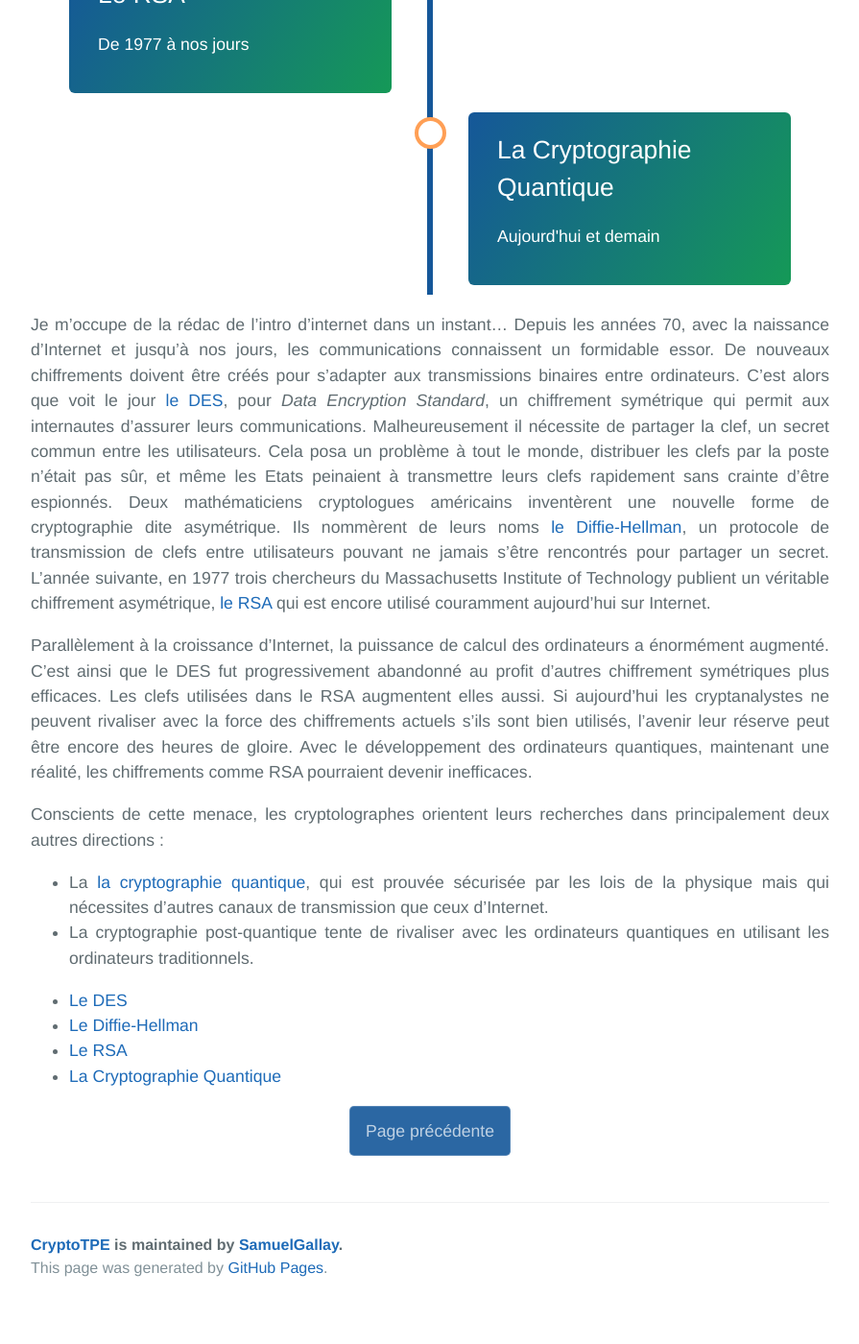
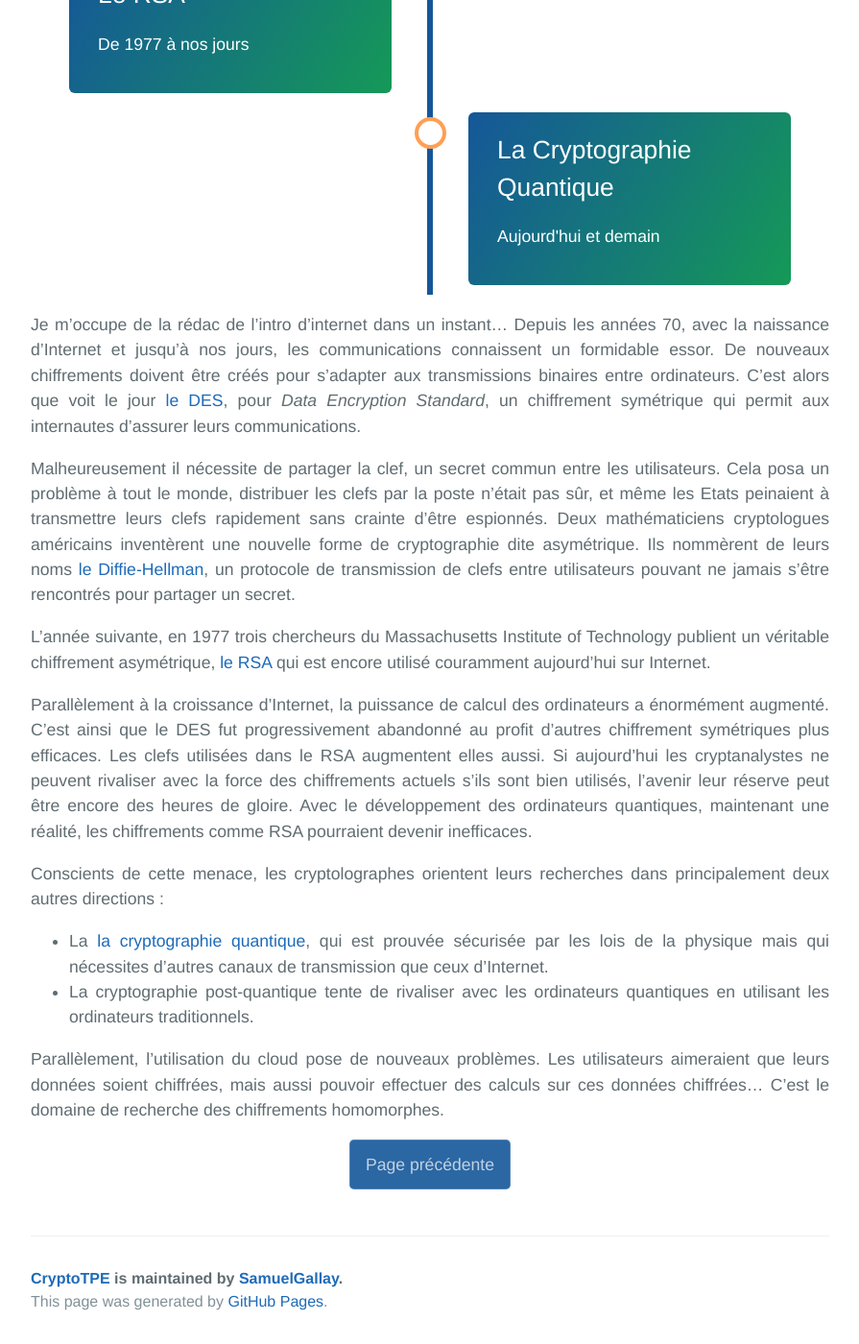
Before and after one commit to SamuelGallay/CryptoTPE, a Jekyll site: the page built from pages/4_Internet/0_index.md, in a window 1280 px wide and 1400 px high, scrolled down 807 px. Shown: the whole window at 96% size, without its empty margins (192-1087 px from the left). Built offline with Jekyll 4.4.1, drawn with Linux system fonts in a browser that asks for light colours; our own code applies the rules of GitHub Pages for plain Markdown files; before the commit the page ends 2172 px from its top, so only the background shows below that.

Commit message:
Internet

```diff
--- a/pages/4_Internet/0_index.md
+++ b/pages/4_Internet/0_index.md
@@ -49,10 +49,12 @@ Je m'occupe de la rédac de l'intro d'internet dans un instant...
 Depuis les années 70, avec la naissance d'Internet et jusqu'à nos jours, les communications connaissent un formidable essor.
 De nouveaux chiffrements doivent être créés pour s'adapter aux transmissions binaires entre ordinateurs.
 C'est alors que voit le jour [le DES]({{ "/des/" | relative_url }}), pour *Data Encryption Standard*, un chiffrement symétrique qui permit aux internautes d'assurer leurs communications.
+
 Malheureusement il nécessite de partager la clef, un secret commun entre les utilisateurs.
 Cela posa un problème à tout le monde, distribuer les clefs par la poste n'était pas sûr, et même les Etats peinaient à transmettre leurs clefs rapidement sans crainte d'être espionnés.
 Deux mathématiciens cryptologues américains inventèrent une nouvelle forme de cryptographie dite asymétrique.
 Ils nommèrent de leurs noms [le Diffie-Hellman]({{ "/diffie-hellman/" | relative_url }}), un protocole de transmission de clefs entre utilisateurs pouvant ne jamais s'être rencontrés pour partager un secret.
+
 L'année suivante, en 1977 trois chercheurs du Massachusetts Institute of Technology publient un véritable chiffrement asymétrique, [le RSA]({{ "/rsa/" | relative_url }}) qui est encore utilisé couramment aujourd'hui sur Internet.
 
 Parallèlement à la croissance d'Internet, la puissance de calcul des ordinateurs a énormément augmenté. C'est ainsi que le DES fut progressivement abandonné au profit d'autres chiffrement symétriques plus efficaces. Les clefs utilisées dans le RSA augmentent elles aussi.
@@ -62,8 +64,4 @@ Conscients de cette menace, les cryptolographes orientent leurs recherches dans
 * La [la cryptographie quantique]({{ "/quantique/" | relative_url }}), qui est prouvée sécurisée par les lois de la physique mais qui nécessites d'autres canaux de transmission que ceux d'Internet.
 * La cryptographie post-quantique tente de rivaliser avec les ordinateurs quantiques en utilisant les ordinateurs traditionnels.
 
-
-* [Le DES]({{ "/des/" | relative_url }})
-* [Le Diffie-Hellman]({{ "/diffie-hellman/" | relative_url }})
-* [Le RSA]({{ "/rsa/" | relative_url }})
-* [La Cryptographie Quantique]({{ "/quantique/" | relative_url }})
+Parallèlement, l'utilisation du cloud pose de nouveaux problèmes. Les utilisateurs aimeraient que leurs données soient chiffrées, mais aussi pouvoir effectuer des calculs sur ces données chiffrées... C'est le domaine de recherche des chiffrements homomorphes.
```
